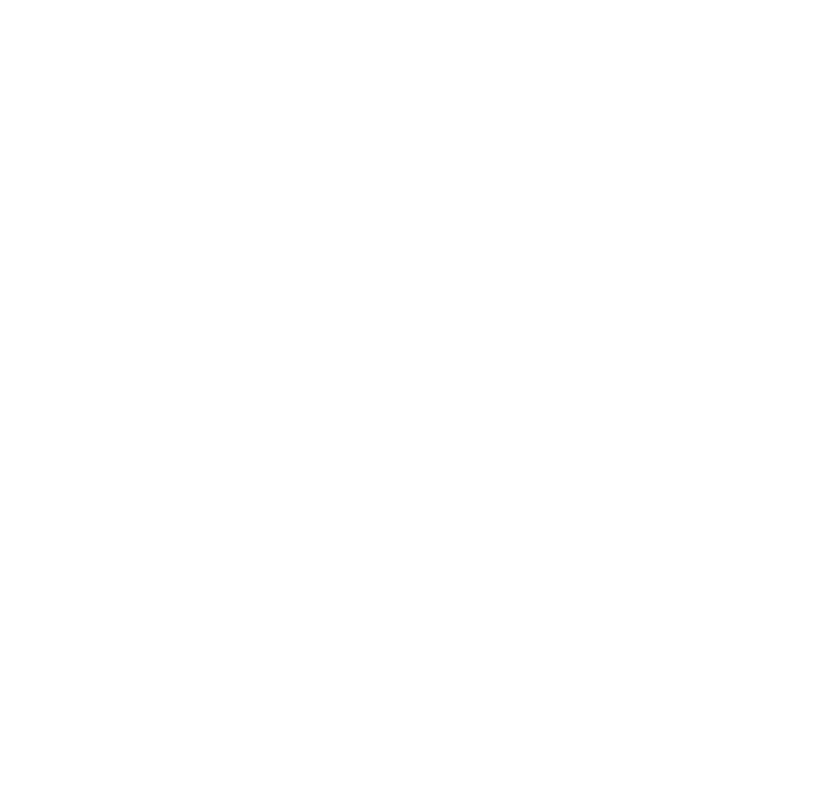
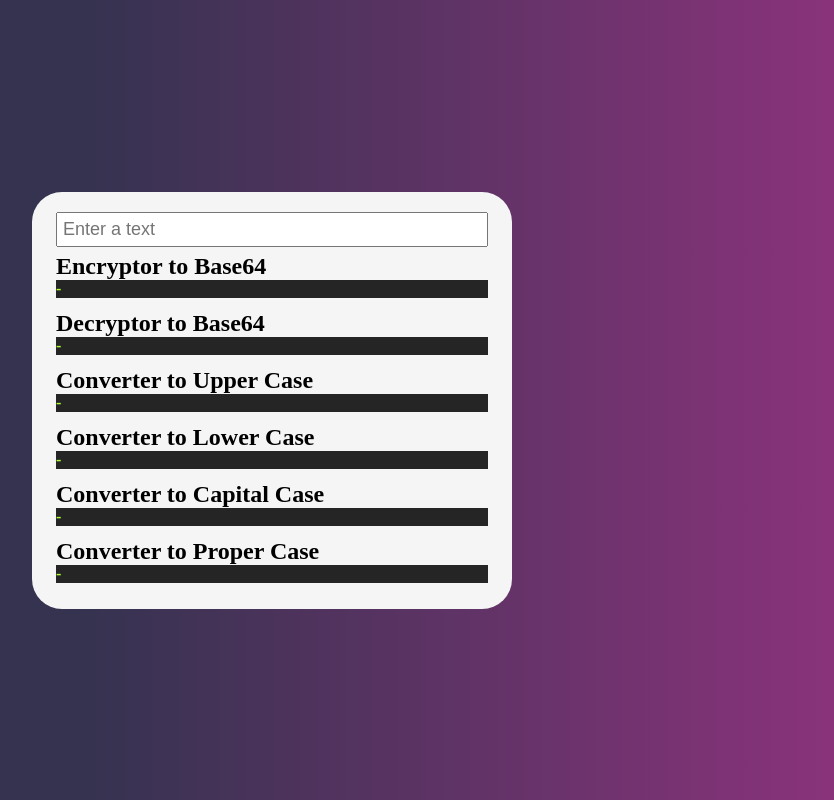
Before and after one commit to joanamelo13/spa-md5-base64, a plain HTML site: page index.html in a window 1280 px wide. Shown: the whole page, without its empty margins (368-1202 px from the left). Drawn offline with nearby package versions, Linux system fonts and the light colour scheme.

Commit message:
Final adjustments

```diff
--- a/contents/css/style.css
+++ b/contents/css/style.css
@@ -1,3 +1,71 @@
-html{
-  padding: 0px 0px;
+* {
+    margin: 0;
+    padding: 0;
+    box-sizing: border-box;
 }
+
+h2 {
+    color: #000;
+}
+
+body {
+    background: linear-gradient(90deg, rgba(2, 0, 36, 0.8) 35%, rgba(119, 0, 96, 0.8) 100%, rgba(0, 146, 255, 0.8) 5%);
+    background-size: cover;
+    display: flex;
+    justify-content: center;
+    align-items: center;
+    height: 100vh;
+}
+
+.container {
+    background-color: whitesmoke;
+    border-radius: 30px;
+    max-width: 480px;
+    width: 95%;
+    display: flex;
+    justify-content: center;
+    align-items: center;
+}
+
+.inner-container {
+    width: 90%;
+    display: flex;
+    justify-content: center;
+    flex-direction: column;
+    align-items: stretch;
+    padding: 20px 0;
+}
+
+.container button {
+    padding: 5px 0;
+    cursor: pointer;
+}
+
+.inner-container input {
+    padding: 5px 5px;
+    font-size: 18px;
+}
+
+.inner-container p {
+    background-color: grey;
+    width: 100%;
+}
+
+.item {
+    padding: 6px 0;
+}
+
+.item p {
+    color: greenyellow;
+    background-color: rgb(37, 37, 37);
+    font-weight: bold;
+    word-break: break-all;
+    /* height: 50px; */
+}
+
+.container form {
+    display: flex;
+    justify-content: center;
+    flex-direction: column;
+    align-items: stretch;
+}
--- a/index.html
+++ b/index.html
@@ -1,17 +1,54 @@
 <!DOCTYPE html>
-<html>
+<html lang="pt-br">
+
 <head>
     <meta charset="UTF-8">
     <meta name="viewport" content="width=device-width, initial-scale=1.0">
     <link rel="stylesheet" href="./contents/css/style.css">
+    <script defer src="https://cdnjs.cloudflare.com/ajax/libs/crypto-js/4.0.0/core.min.js"></script>
+    <script defer src="https://cdnjs.cloudflare.com/ajax/libs/crypto-js/4.1.1/crypto-js.min.js"></script>
+    <script src="./scripts/script.js" type="module"></script>
+    <title> String Encryptor and Converter</title>
 </head>
 <header>
 
 </header>
+
 <body>
-
+    <div class="container">
+        <div class="inner-container">
+            <form action="">
+                <input autocomplete="off" id="text" type="text" placeholder="Enter a text" />
+            </form>
+            <div class="item">
+                <h2>Encryptor to Base64</h2>
+                <p class="base64encode">-</p>
+            </div>
+            <div class="item">
+                <h2>Decryptor to Base64</h2>
+                <p class="base64decode">-</p>
+            </div>
+            <div class="item">
+                <h2>Converter to Upper Case</h2>
+                <p class="upper">-</p>
+            </div>
+            <div class="item">
+                <h2>Converter to Lower Case</h2>
+                <p class="lower">-</p>
+            </div>
+            <div class="item">
+                <h2>Converter to Capital Case</h2>
+                <p class="capital">-</p>
+            </div>
+            <div class="item">
+                <h2>Converter to Proper Case</h2>
+                <p class="proper">-</p>
+            </div>
+        </div>
+    </div>
 </body>
 <footer>
-        <script src="./scripts/script.js"></script>
+
 </footer>
+
 </html>
--- a/scripts/script.js
+++ b/scripts/script.js
@@ -0,0 +1,61 @@
+const text = document.getElementById("text");
+
+const [resultBase64Encode] = document.getElementsByClassName("base64encode");
+const [resultBase64Decode] = document.getElementsByClassName("base64decode");
+const [resultUpper] = document.getElementsByClassName("upper");
+const [resultCapital] = document.getElementsByClassName("capital");
+const [resultLower] = document.getElementsByClassName("lower");
+const [resultProper] = document.getElementsByClassName("proper");
+const [form] = document.getElementsByTagName('form');
+
+const firstLetterUpper = (str) => {
+    let result = '';
+
+    for (let i = 0; i < str.length; i++) {
+        if (str[i] === ' ') continue;
+
+        result = str[i].toUpperCase() + str.slice(i + 1);
+        break;
+    }
+
+    return result || str;
+}
+
+function capitalCase(str) {
+    let result = str;
+
+    const splitDot = result.split('.');
+    result = splitDot.map(firstLetterUpper).join(' ');
+
+    const splitSpace = result.split(' ');
+    result = splitSpace.map(firstLetterUpper).join(' ');
+
+    return result;
+}
+
+function encode(str) {
+    const words = CryptoJS.enc.Utf8.parse(str);
+    return CryptoJS.enc.Base64.stringify(words);
+}
+
+function decode(base64) {
+    const words = CryptoJS.enc.Base64.parse(base64);
+    return CryptoJS.enc.Utf8.stringify(words);
+}
+
+form.addEventListener('submit', (e) => {
+    e.preventDefault();
+
+    const { value } = text;
+
+    const encoded = encode(value);
+    const decoded = decode(encoded);
+
+    resultBase64Encode.innerHTML = encoded;
+    resultBase64Decode.innerHTML = decoded;
+
+    resultUpper.innerHTML = value.toUpperCase();
+    resultLower.innerHTML = value.toLowerCase();
+
+    resultCapital.innerHTML = capitalCase(value);
+});
```
Lines whose indentation alone changed are shown as unchanged.
